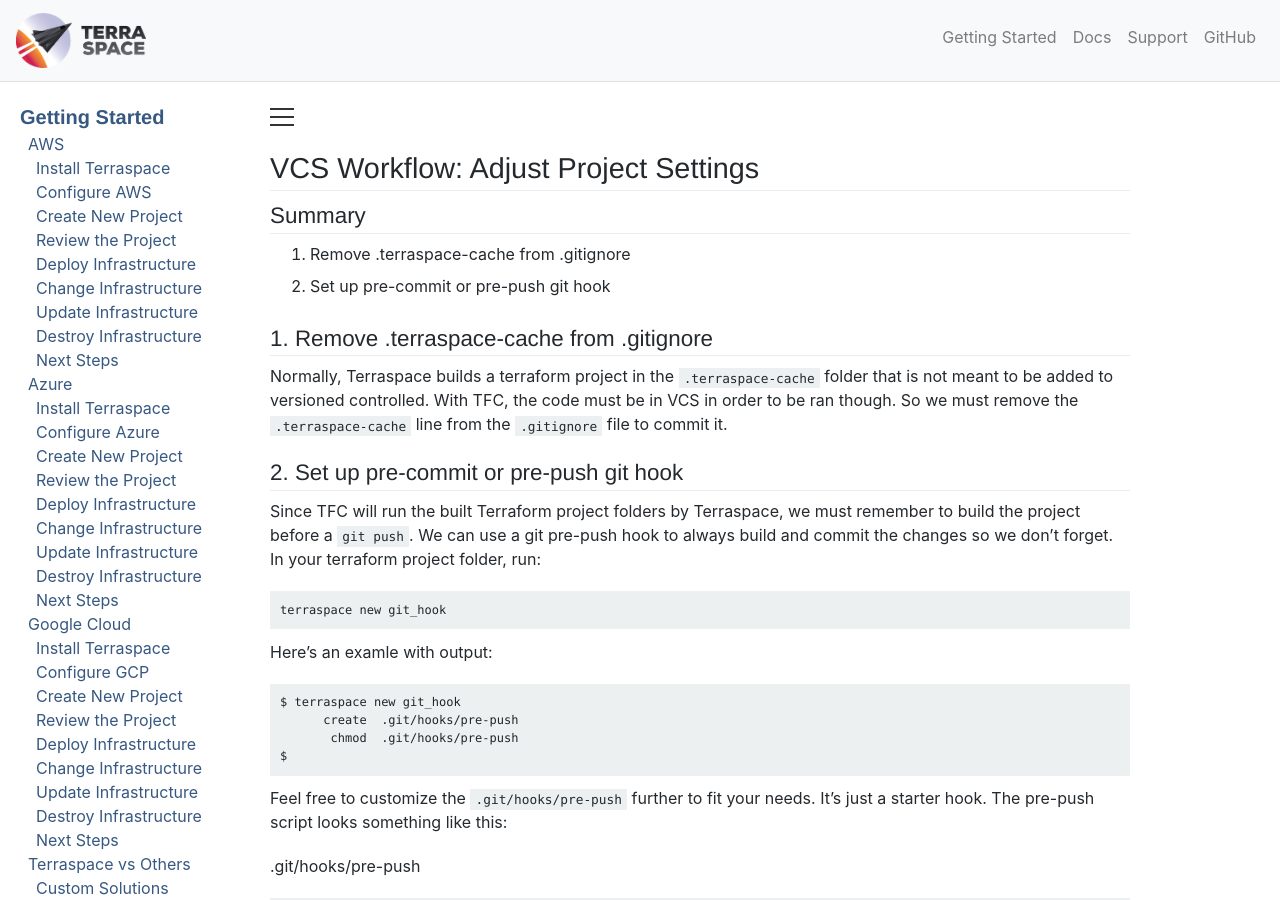
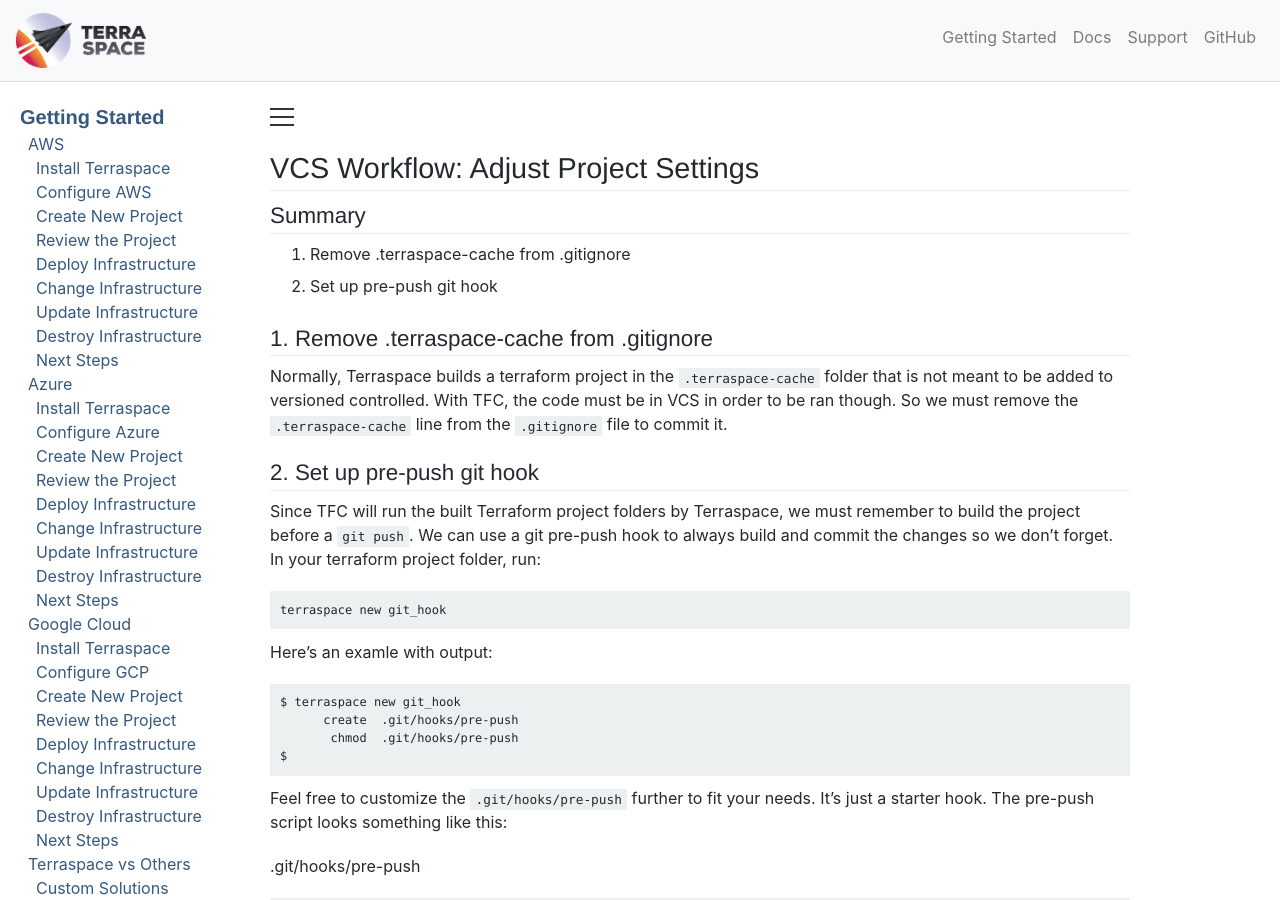
Before and after one commit to boltops-tools/terraspace-docs, a Jekyll site: the page built from _docs/cloud/workflows/vcs/adjust.md, in a window 1280 px wide and 900 px high. Built offline with Jekyll 4.4.1, drawn with Linux system fonts in a browser that asks for light colours; a script that is not in the unit is left out.

Commit message:
Update adjust.md

```diff
--- a/_docs/cloud/workflows/vcs/adjust.md
+++ b/_docs/cloud/workflows/vcs/adjust.md
@@ -5,13 +5,13 @@
 ## Summary
 
 1. Remove .terraspace-cache from .gitignore
-2. Set up pre-commit or pre-push git hook
+2. Set up pre-push git hook
 
 ## 1. Remove .terraspace-cache from .gitignore
 
 Normally, Terraspace builds a terraform project in the `.terraspace-cache` folder that is not meant to be added to versioned controlled.  With TFC, the code must be in VCS in order to be ran though.  So we must remove the `.terraspace-cache` line from the `.gitignore` file to commit it.
 
-## 2. Set up pre-commit or pre-push git hook
+## 2. Set up pre-push git hook
 
 Since TFC will run the built Terraform project folders by Terraspace, we must remember to build the project before a `git push`. We can use a git pre-push hook to always build and commit the changes so we don't forget.  In your terraform project folder, run:
 
```
